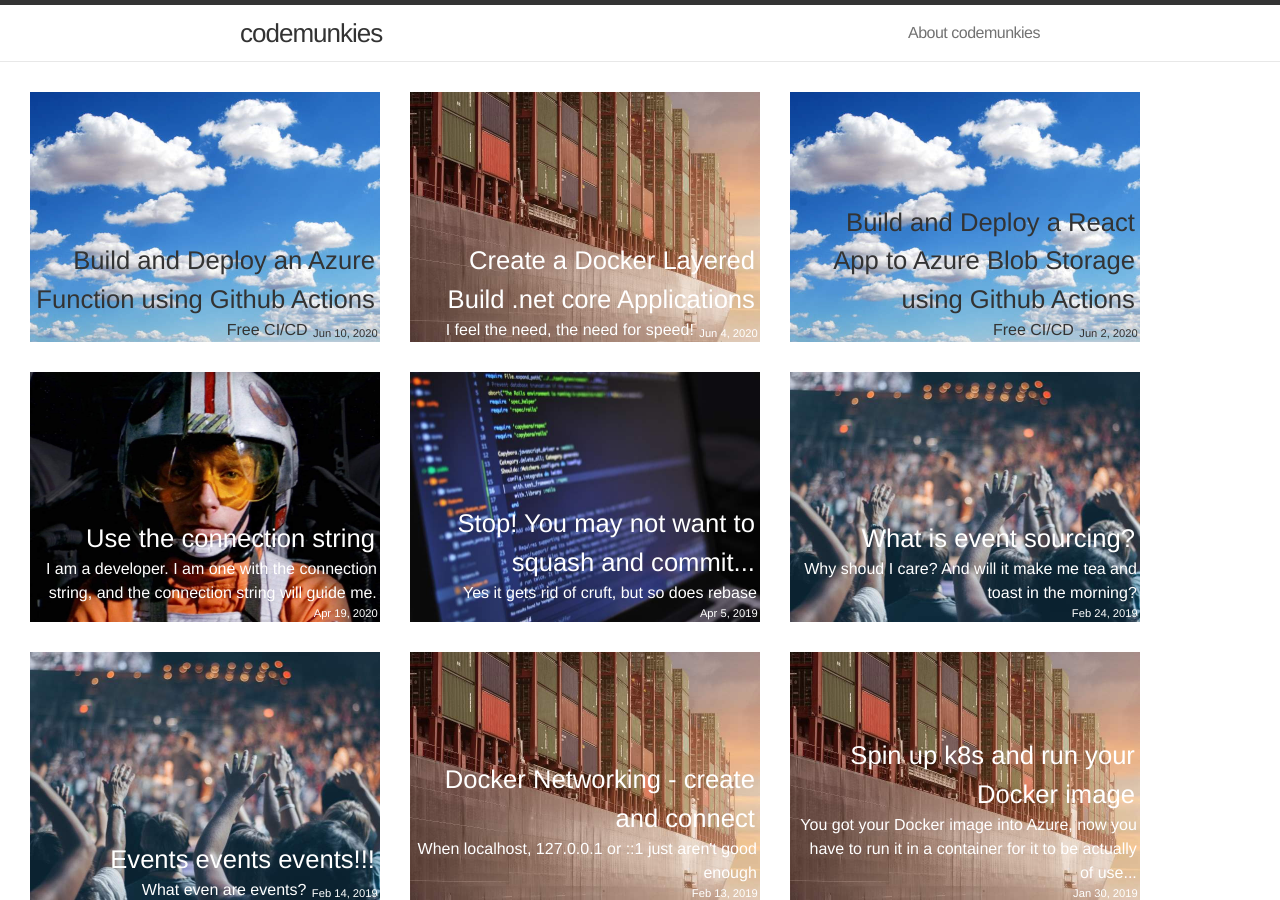
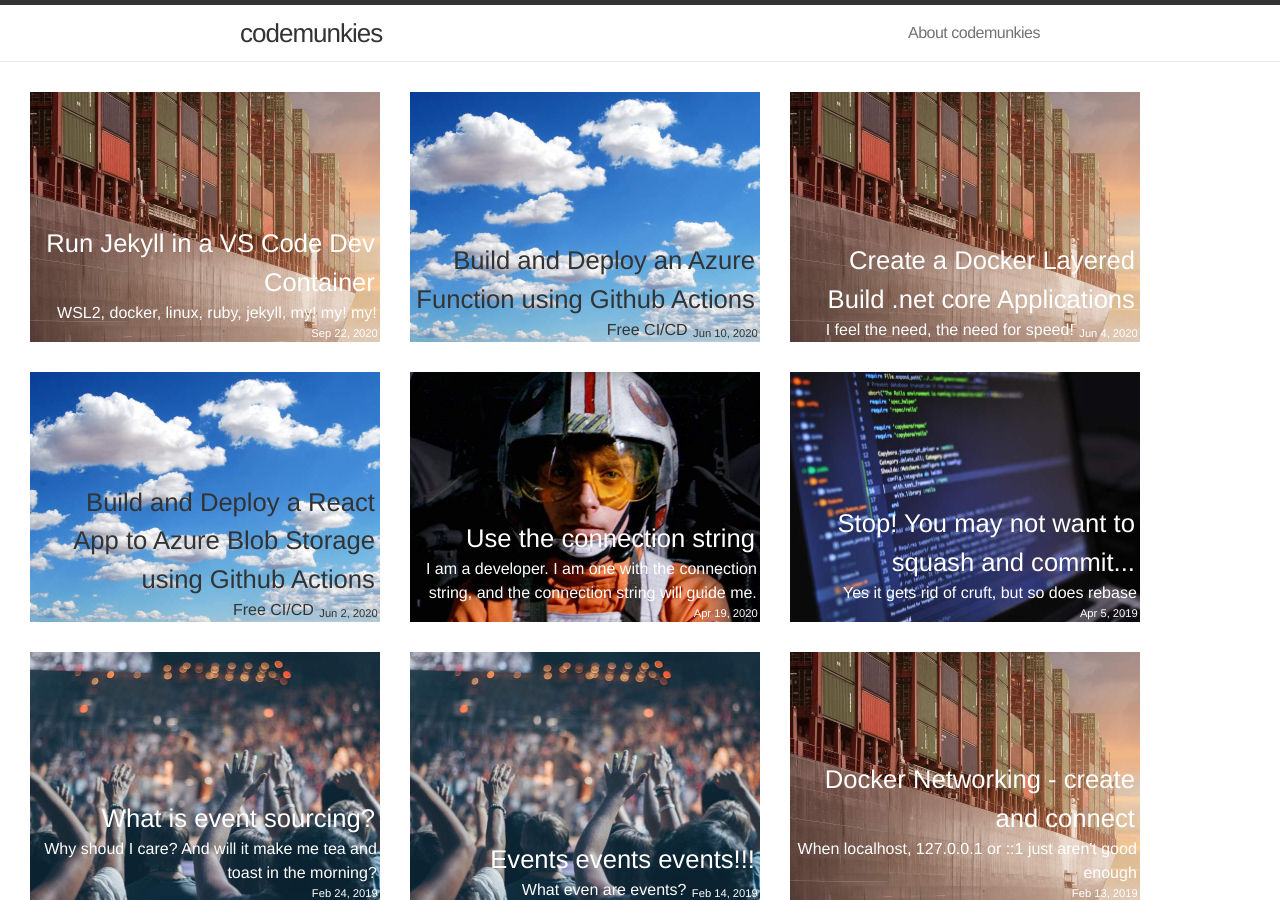
Before and after one commit to steve-codemunkies/stevehocking.github.io, a Jekyll site: the page built from index.html, in a window 1280 px wide and 900 px high. Built offline with Jekyll 4.4.1, drawn with Linux system fonts in a browser that asks for light colours; nearby versions of some CDN libraries; part of the change alters nothing that is shown.

Commit message:
Vscode dev containers
Post on using VS Code dev containers. Includes setup for a dev container.

````diff
--- a/_config.yml
+++ b/_config.yml
@@ -15,3 +15,4 @@ markdown: kramdown
 permalink: /:year/:month/:day/:title/
 
 include: ["keybase.txt", "public.key"]
+exclude: [".devcontainer", ".vscode"]
--- /dev/null
+++ b/_posts/2020-09-22-run-jekyll-vs-code-devcontainer.md
@@ -0,0 +1,63 @@
+---
+layout: 	post
+title:  	"Run Jekyll in a VS Code Dev Container"
+description:  "WSL2, docker, linux, ruby, jekyll, my! my! my!"
+date:   	2020-09-22 20:59:00
+categories: docker wsl wsl2 docker jekyll
+comments: true
+page-type: article
+hero-image: /assets/2018-12-12-container-ship.jpg
+tile-image: /assets/2018-12-12-container-ship-tile.jpg
+---
+
+This blog, the one you're reading right now, is [github pages](https://pages.github.com/) blog, and you can view the [repository](https://github.com/steve-codemunkies/steve-codemunkies.github.io). The back-end technology for github pages is [Jekyll](https://jekyllrb.com/), which is simple to use static site generation software. Static sites are much more straightforward to maintain and deal with than dynamic sites, the performance alone is probably worth it:
+
+![Lighthouse performance rating for the blog front page](/assets/2020-09-19-site-lighthouse.png)
+
+![Lighthouse performance rating for a blog page](/assets/2020-09-19-page-lighthouse.png)
+
+I've previously written about [running Jekyll in WSL]({% post_url 2016-09-07-jekyll-on-windows-subsystem-for-linux %}). The major issue with this approach is that you need to [install a whole pile of software](https://daverupert.com/2016/04/jekyll-on-windows-with-bash/). Clearly this can be scripted, but you unless you're organised (I'm not), then you forget to either create the script in the first place, or don't run it and go and find the original blog post. There _must_ be a better way...
+
+### devcontainers
+
+Someone at Microsoft has been listening and [VS Code](https://code.visualstudio.com/) now includes [devcontainer](https://code.visualstudio.com/docs/remote/create-dev-container) functionality. In a nutshell you add some configuration files to a `.devcontainer` directory in your repository and (assuming you have [Docker Desktop for Windows](https://docs.docker.com/docker-for-windows/) installed) VS Code will open your repository in a container.
+
+Rather than start this from scratch I found [Carlos Mendible's article](https://carlos.mendible.com/2020/01/10/vs-code-remote-containers-jekyll/), and this gave me the first steps. First I created a [`dockerfile`](https://github.com/steve-codemunkies/steve-codemunkies.github.io/blob/master/.devcontainer/Dockerfile), and it is in here that you script the coonfiguration of your environment. You also need to create a [`devcontainer.json`](https://github.com/steve-codemunkies/steve-codemunkies.github.io/blob/master/.devcontainer/devcontainer.json). There is one crucial difference with Carlos' method, he used the [`appPort`](https://code.visualstudio.com/docs/remote/devcontainerjson-reference) property, but using this requires you to publish the ports and your application (in this case Jekyll) to listen on all interfaces and not just `localhost`. I've used the ['forwardPorts`](https://code.visualstudio.com/docs/remote/containers#_always-forwarding-a-port) property instead:
+
+```json
+    "forwardPorts": [4000]
+```
+
+The reason for swapping to using `forwardPorts` was that I could not access the site when using `appPort` (I suspect this was the problem of Jekyll running on the wrong interface). The other addition I have made is to include a [`.vscode/tasks.json`](https://github.com/steve-codemunkies/steve-codemunkies.github.io/blob/master/.vscode/tasks.json):
+
+```json
+{
+    "version": "2.0.0",
+    "tasks": [
+        {
+            "label": "Start jekyll (drafts, future) for codemunki.es",
+            "command": "jekyll",
+            "args": [
+                "serve",
+                "-w",
+                "-D",
+                "--future"
+            ],
+            "type": "shell",
+            "problemMatcher": []
+        },
+        {
+            "label": "Start jekyll for codemunki.es",
+            "command": "jekyll",
+            "args": [
+                "serve",
+                "-w"
+            ],
+            "type": "shell",
+            "problemMatcher": []
+        }
+    ]
+}
+```
+
+This allows me to run Jekyll from within the devcontainer easily, and view new posts as I create them.
````
Also changed, not shown: .devcontainer/devcontainer.json (added), assets/2020-09-19-page-lighthouse.png (added), assets/2020-09-19-site-lighthouse.png (added), 1 other file.
